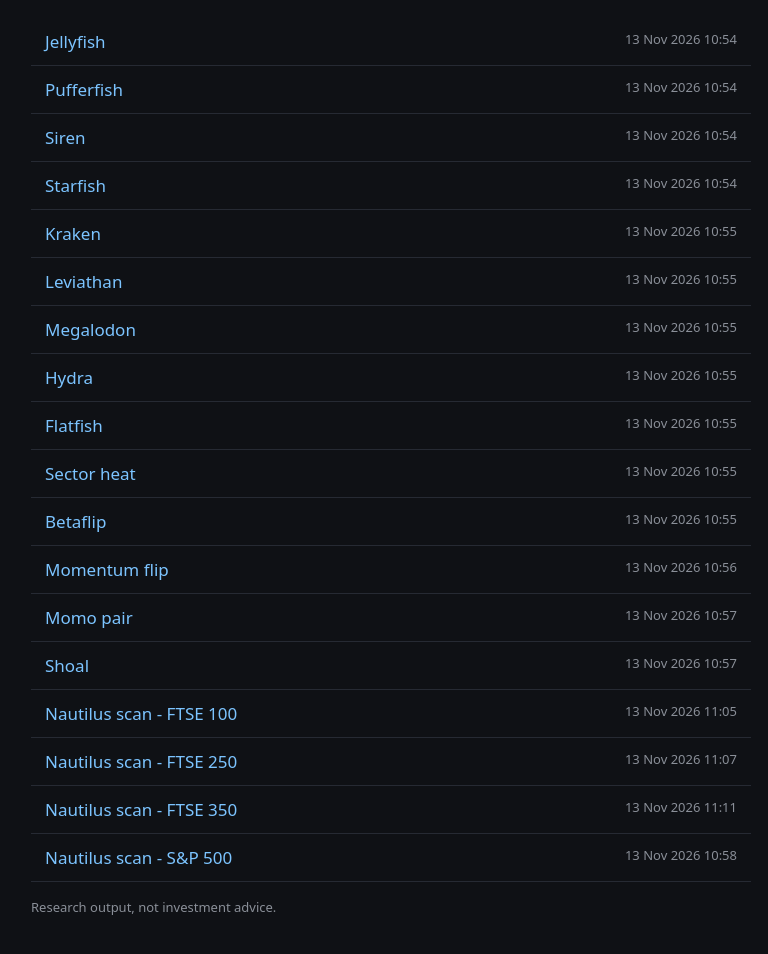
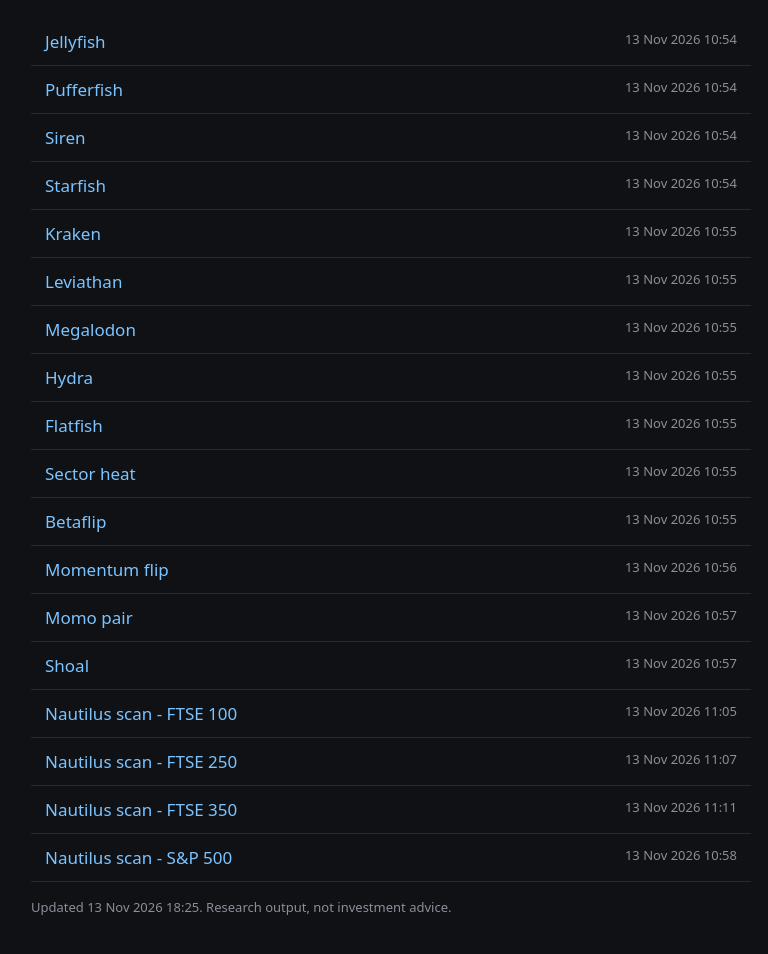
Before and after one commit to Wonkeywilly/reports, a plain HTML site: page index.html in a window 1280 px wide. Shown: the part 86-1040 px from the top of the page, without its empty margins (249-1017 px from the left). Drawn offline with Linux system fonts and the light colour scheme.

Commit message:
Update index.html

```diff
--- a/index.html
+++ b/index.html
@@ -21,4 +21,4 @@ p{color:#8a8f98;font-size:13px}</style></head><body><h1>Screeners</h1><ul>
 <li><a href="nautilus_scan_FTSE100.html">Nautilus scan - FTSE 100</a><span>13 Nov 2026 11:05</span></li>
 <li><a href="nautilus_scan_FTSE250.html">Nautilus scan - FTSE 250</a><span>13 Nov 2026 11:07</span></li>
 <li><a href="nautilus_scan_FTSE350.html">Nautilus scan - FTSE 350</a><span>13 Nov 2026 11:11</span></li>
-<li><a href="nautilus_scan_SP500.html">Nautilus scan - S&amp;P 500</a><span>13 Nov 2026 10:58</span></li></ul><p>Research output, not investment advice.</p></body></html>
+<li><a href="nautilus_scan_SP500.html">Nautilus scan - S&amp;P 500</a><span>13 Nov 2026 10:58</span></li></ul><p>Updated 13 Nov 2026 18:25. Research output, not investment advice.</p></body></html>
```
